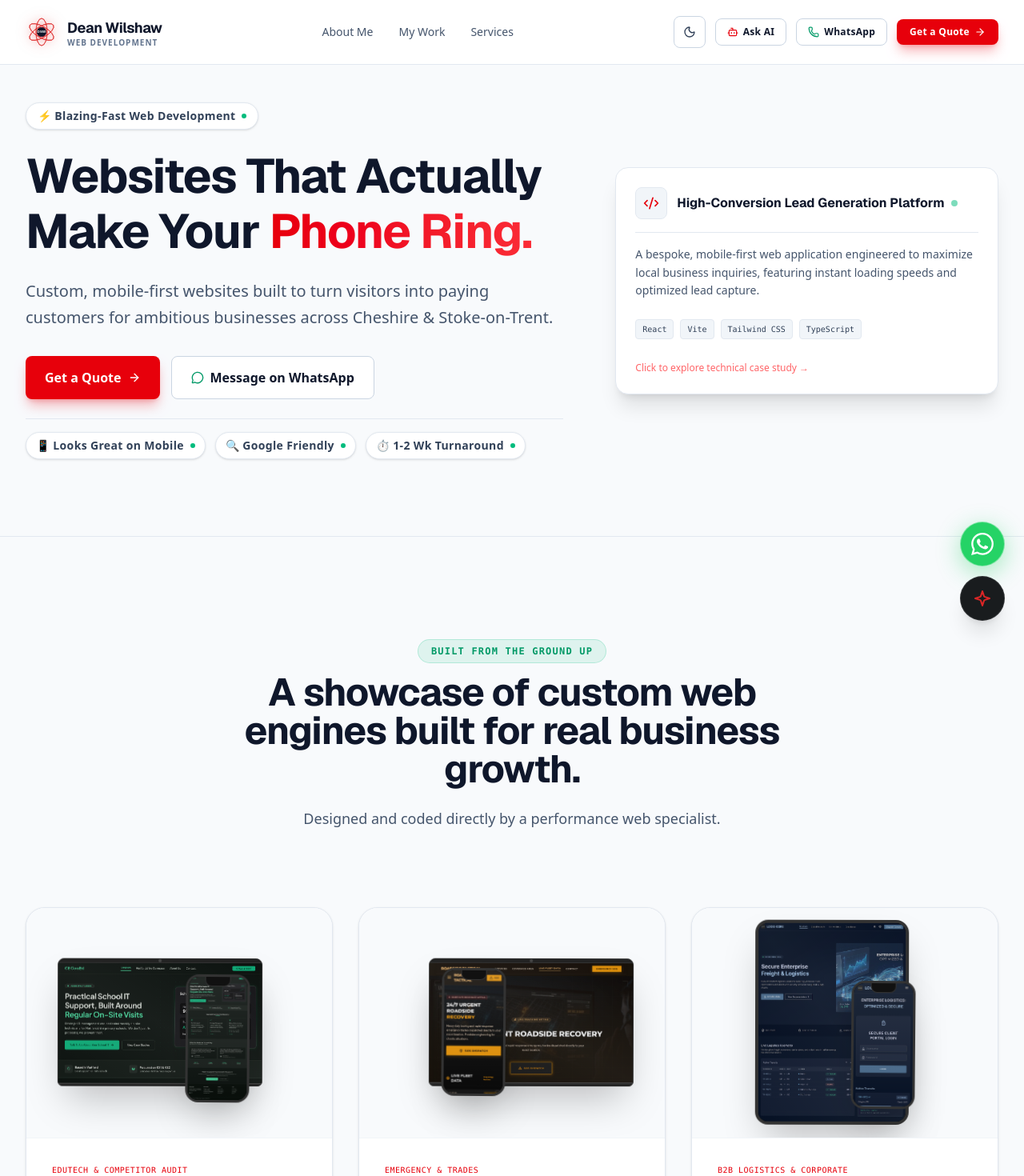
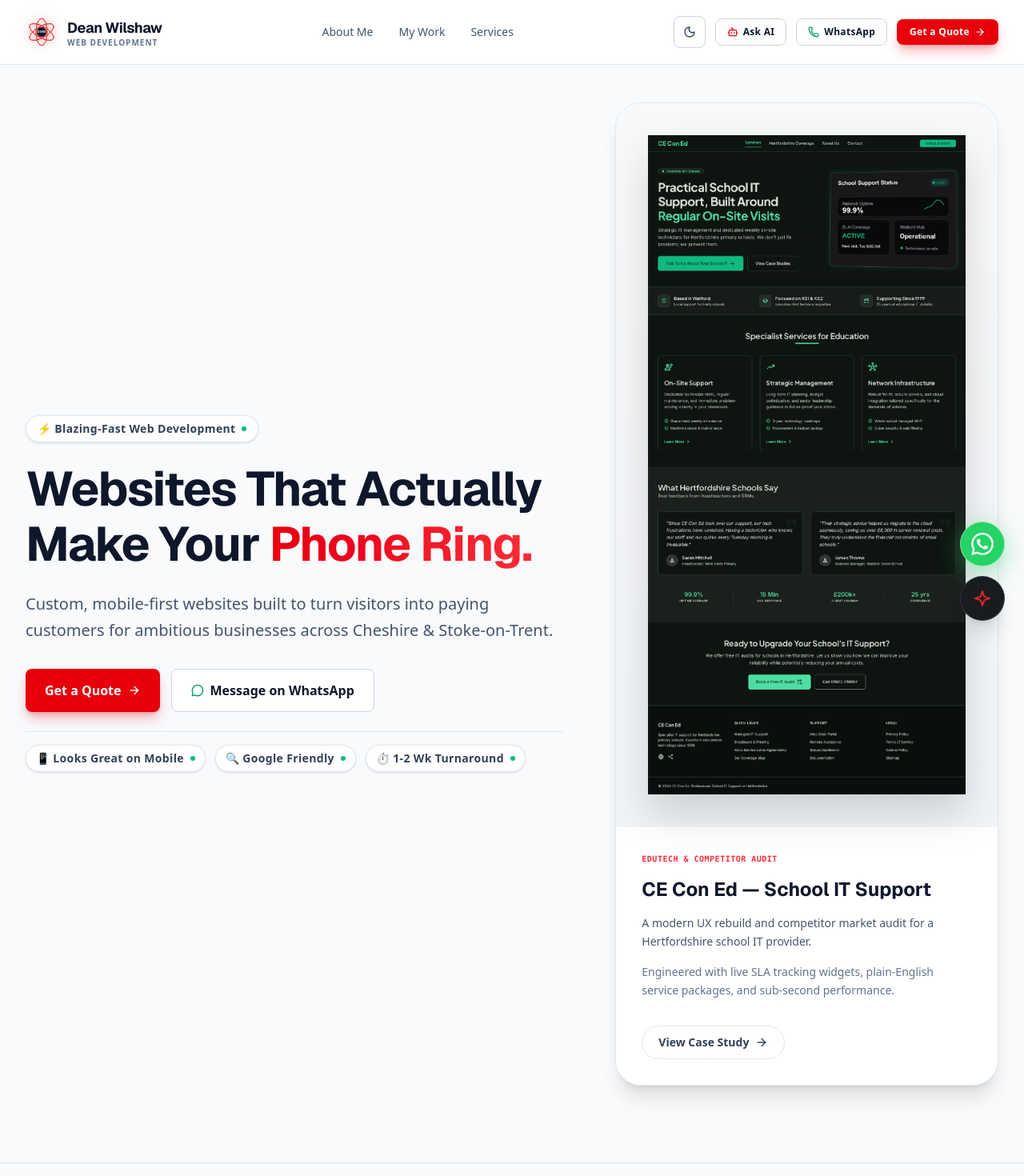
Before and after one commit to stokie2605/dean-wilshaw-web-development, a React (Vite) app: page / in a window 1280 px wide. Shown: the top 1470 px of the page at 80% size. Built offline with nearby package versions, Linux system fonts and the light colour scheme.

Commit message:
feat: replace hero case study card with new CE Con Ed layout

```diff
--- a/src/components/Hero.tsx
+++ b/src/components/Hero.tsx
@@ -7,7 +7,6 @@
 }
 
 export const Hero: React.FC<HeroProps> = ({ onOpenQuote, onOpenWhatsApp }) => {
-  const [isCaseStudyOpen, setIsCaseStudyOpen] = useState(false);
 
   return (
     <section className="relative pt-24 sm:pt-32 pb-16 sm:pb-24 px-4 sm:px-6 lg:px-8 bg-slate-50 dark:bg-slate-950 overflow-hidden border-b border-slate-200 dark:border-slate-800 transition-colors duration-300">
@@ -74,113 +73,51 @@
         {/* Right Column: Real Project Showcase */}
         <div className="lg:col-span-5 relative w-full">
           <div
-            onClick={() => setIsCaseStudyOpen(true)}
-            className="bg-white dark:bg-slate-900/90 border border-slate-200 dark:border-slate-800 hover:border-red-600 dark:hover:border-red-500/50 text-slate-900 dark:text-white rounded-2xl shadow-xl hover:shadow-2xl overflow-hidden transition-all transform hover:-translate-y-1 duration-300 p-6 flex flex-col gap-4 cursor-pointer group"
+            onClick={() => {
+              const portfolio = document.getElementById('portfolio');
+              if (portfolio) portfolio.scrollIntoView({ behavior: 'smooth' });
+            }}
+            className="bg-white dark:bg-slate-900 border border-slate-200 dark:border-slate-800 hover:border-red-600/50 dark:hover:border-red-500/50 rounded-[2rem] shadow-xl hover:shadow-2xl overflow-hidden transition-all transform hover:-translate-y-1 duration-300 flex flex-col cursor-pointer group"
           >
-            <div className="flex items-center justify-between border-b border-slate-200 dark:border-slate-800 pb-4">
-              <div className="flex items-center gap-3">
-                <div className="w-10 h-10 bg-slate-100 dark:bg-slate-800 rounded-lg flex items-center justify-center group-hover:bg-red-500/10 transition-colors border border-slate-200 dark:border-slate-700">
-                  <Code2 className="w-5 h-5 text-red-600 dark:text-red-400 group-hover:text-red-500 transition-colors" />
-                </div>
-                <div>
-                  <h3 className="font-geist font-bold text-slate-900 dark:text-white flex items-center gap-2">
-                    High-Conversion Lead Generation Platform
-                    <span className="w-2 h-2 rounded-full bg-emerald-500 animate-pulse"></span>
-                  </h3>
-                </div>
+            {/* Image Container */}
+            <div className="w-full bg-[#f8f9fa] dark:bg-slate-800/40 p-8 sm:p-10 flex items-center justify-center border-b border-slate-100 dark:border-slate-800 relative">
+              <div className="absolute inset-0 bg-gradient-to-b from-transparent to-slate-200/30 dark:to-slate-900/50"></div>
+              <img
+                src="/mockups/con-ed-mockup.png"
+                alt="CE Con Ed Case Study"
+                className="w-full h-auto object-contain transform group-hover:scale-105 transition-transform duration-500 ease-out relative z-10 drop-shadow-2xl"
+              />
+            </div>
+
+            {/* Content Container */}
+            <div className="p-8 flex flex-col bg-white dark:bg-slate-900">
+              <span className="font-mono text-[10px] text-red-500 dark:text-red-400 tracking-wider uppercase mb-4 font-bold">
+                EDUTECH & COMPETITOR AUDIT
+              </span>
+
+              <h3 className="font-geist font-bold text-2xl text-slate-900 dark:text-white mb-4 leading-tight group-hover:text-red-600 dark:group-hover:text-red-500 transition-colors">
+                CE Con Ed — School IT Support
+              </h3>
+
+              <p className="text-slate-600 dark:text-slate-300 leading-relaxed mb-4 text-sm font-medium">
+                A modern UX rebuild and competitor market audit for a Hertfordshire school IT provider.
+              </p>
+
+              <p className="text-slate-500 dark:text-slate-400 leading-relaxed mb-8 text-sm">
+                Engineered with live SLA tracking widgets, plain-English service packages, and sub-second performance.
+              </p>
+
+              <div className="mt-auto">
+                <span className="inline-flex items-center gap-2 px-5 py-2.5 border border-slate-200 dark:border-slate-700 rounded-full text-slate-700 dark:text-slate-300 font-semibold text-sm group-hover:bg-slate-50 dark:group-hover:bg-slate-800 transition-colors">
+                  View Case Study
+                  <ArrowRight className="w-4 h-4 group-hover:translate-x-1 transition-transform" />
+                </span>
               </div>
             </div>
-
-            <p className="text-sm text-slate-600 dark:text-slate-300 leading-relaxed">
-              A bespoke, mobile-first web application engineered to maximize local business inquiries, featuring instant loading speeds and optimized lead capture.
-            </p>
-
-            <div className="flex flex-wrap gap-2 mt-2">
-              <span className="bg-slate-100 dark:bg-slate-800 text-slate-700 dark:text-slate-300 px-2 py-1 rounded text-[10px] font-mono border border-slate-200 dark:border-slate-700">React</span>
-              <span className="bg-slate-100 dark:bg-slate-800 text-slate-700 dark:text-slate-300 px-2 py-1 rounded text-[10px] font-mono border border-slate-200 dark:border-slate-700">Vite</span>
-              <span className="bg-slate-100 dark:bg-slate-800 text-slate-700 dark:text-slate-300 px-2 py-1 rounded text-[10px] font-mono border border-slate-200 dark:border-slate-700">Tailwind CSS</span>
-              <span className="bg-slate-100 dark:bg-slate-800 text-slate-700 dark:text-slate-300 px-2 py-1 rounded text-[10px] font-mono border border-slate-200 dark:border-slate-700">TypeScript</span>
-            </div>
-
-            <p className="text-xs text-red-400 font-medium flex items-center gap-1 mt-3 group-hover:text-red-300 transition-colors">
-              Click to explore technical case study →
-            </p>
           </div>
         </div>
 
       </div>
-      {/* Case Study Modal */}
-      {isCaseStudyOpen && (
-        <div className="fixed inset-0 z-[100] flex items-center justify-center p-4 bg-black/60 backdrop-blur-sm animate-fadeIn" onClick={() => setIsCaseStudyOpen(false)}>
-          <div
-            className="bg-white dark:bg-slate-900 border border-slate-200 dark:border-slate-800 rounded-2xl w-full max-w-2xl overflow-hidden shadow-2xl transform transition-all"
-            onClick={(e) => e.stopPropagation()}
-          >
-            {/* Modal Header */}
-            <div className="flex justify-between items-center p-5 border-b border-slate-200 dark:border-slate-800">
-              <h3 className="font-geist font-bold text-xl text-slate-900 dark:text-white">Project Case Study</h3>
-              <button
-                onClick={() => setIsCaseStudyOpen(false)}
-                className="text-slate-400 hover:text-slate-900 dark:hover:text-white p-1 rounded-md hover:bg-slate-100 dark:hover:bg-slate-800 transition-colors"
-              >
-                <svg className="w-5 h-5" viewBox="0 0 24 24" fill="none" stroke="currentColor" strokeWidth="2" strokeLinecap="round" strokeLinejoin="round"><path d="M18 6 6 18M6 6l12 12"/></svg>
-              </button>
-            </div>
-
-            {/* Modal Body */}
-            <div className="p-6 space-y-6">
-              <div>
-                <h4 className="text-lg font-semibold text-slate-900 dark:text-white mb-2">High-Conversion Lead Generation Platform</h4>
-                <p className="text-sm text-slate-600 dark:text-slate-300 leading-relaxed">
-                  A bespoke, mobile-first web application engineered to maximize local business inquiries, featuring instant loading speeds and optimized lead capture.
-                </p>
-              </div>
-
-              <div className="bg-slate-50 dark:bg-slate-800/50 p-4 rounded-xl border border-slate-200 dark:border-slate-700/50">
-                <p className="text-xs font-semibold text-slate-500 dark:text-slate-400 uppercase tracking-wider mb-3">Project Highlights:</p>
-                <ul className="space-y-3">
-                  <li className="flex items-start gap-2 text-sm text-slate-700 dark:text-slate-300">
-                    <CheckCircle2 className="w-4 h-4 text-emerald-500 shrink-0 mt-0.5" />
-                    <span><strong>Frontend Modernization:</strong> Replaced outdated processes with a clean React interface.</span>
-                  </li>
-                  <li className="flex items-start gap-2 text-sm text-slate-700 dark:text-slate-300">
-                    <CheckCircle2 className="w-4 h-4 text-emerald-500 shrink-0 mt-0.5" />
-                    <span><strong>Performance Optimization:</strong> Built with Vite and Tailwind for lightning-fast load times.</span>
-                  </li>
-                  <li className="flex items-start gap-2 text-sm text-slate-700 dark:text-slate-300">
-                    <CheckCircle2 className="w-4 h-4 text-emerald-500 shrink-0 mt-0.5" />
-                    <span><strong>Operational Reliability:</strong> Built with strict engineering discipline to deliver a rock-solid, highly reliable digital presence.</span>
-                  </li>
-                </ul>
-              </div>
-
-              <div>
-                <p className="text-xs font-semibold text-slate-500 dark:text-slate-400 uppercase tracking-wider mb-2">Tech Stack Used:</p>
-                <div className="flex flex-wrap gap-2">
-                  <span className="bg-slate-100 dark:bg-slate-800 text-slate-700 dark:text-slate-300 px-3 py-1.5 rounded-md text-xs font-mono border border-slate-200 dark:border-slate-700">React</span>
-                  <span className="bg-slate-100 dark:bg-slate-800 text-slate-700 dark:text-slate-300 px-3 py-1.5 rounded-md text-xs font-mono border border-slate-200 dark:border-slate-700">Vite</span>
-                  <span className="bg-slate-100 dark:bg-slate-800 text-slate-700 dark:text-slate-300 px-3 py-1.5 rounded-md text-xs font-mono border border-slate-200 dark:border-slate-700">Tailwind CSS</span>
-                  <span className="bg-slate-100 dark:bg-slate-800 text-slate-700 dark:text-slate-300 px-3 py-1.5 rounded-md text-xs font-mono border border-slate-200 dark:border-slate-700">TypeScript</span>
-                  <span className="bg-slate-100 dark:bg-slate-800 text-slate-700 dark:text-slate-300 px-3 py-1.5 rounded-md text-xs font-mono border border-slate-200 dark:border-slate-700">Vercel</span>
-                </div>
-              </div>
-            </div>
-
-            {/* Modal Footer */}
-            <div className="p-5 border-t border-slate-200 dark:border-slate-800 bg-slate-50 dark:bg-slate-900/50 flex flex-col sm:flex-row gap-3 justify-end items-center">
-              <button
-                onClick={() => {
-                  setIsCaseStudyOpen(false);
-                  onOpenQuote();
-                }}
-                className="w-full sm:w-auto px-5 py-2.5 bg-red-600 hover:bg-red-500 text-white shadow-lg shadow-red-600/30 rounded-lg text-sm font-semibold transition-colors text-center"
-              >
-                Request Similar Scope
-              </button>
-            </div>
-          </div>
-        </div>
-      )}
     </section>
   );
 };
```
